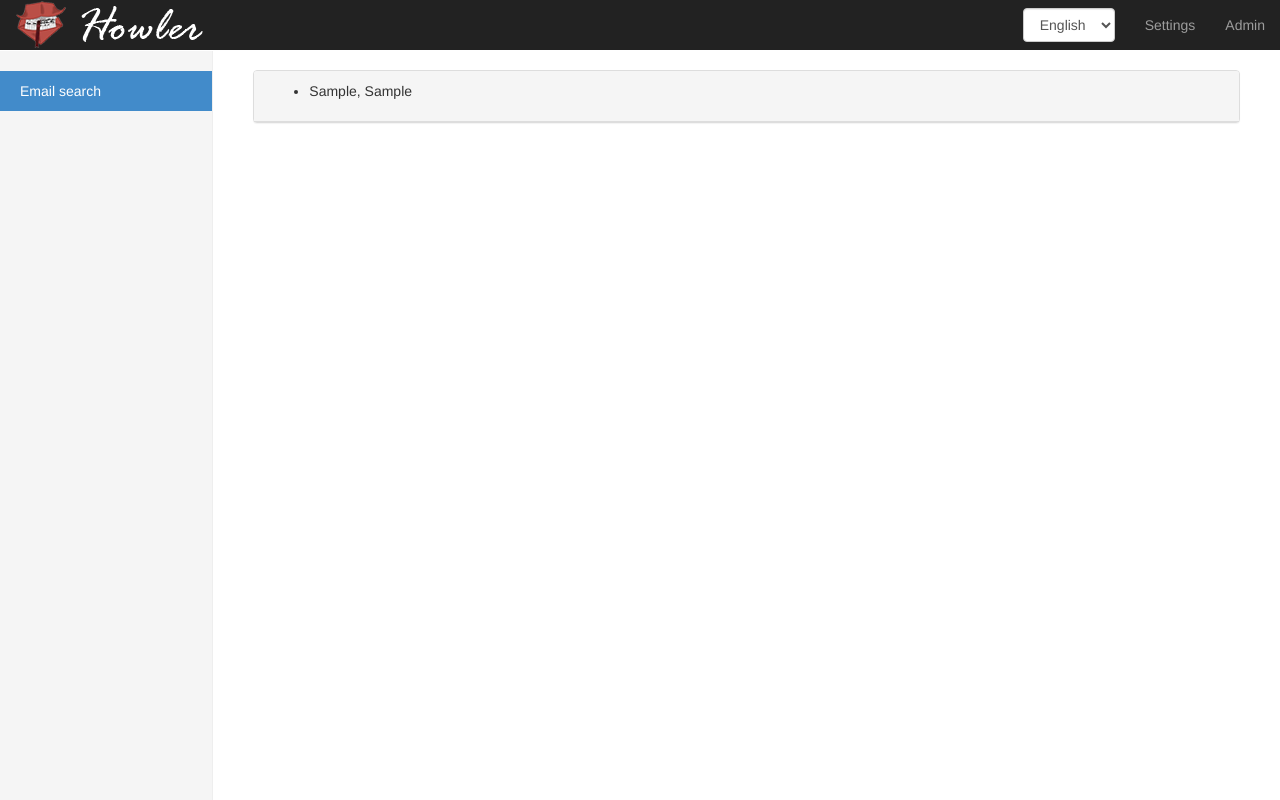
After one commit to Luke31/howler, a Django app: page /synonyms/ in a window 1280 px wide. The commit adds this page. Run offline with Django 3.2, Linux system fonts and the light colour scheme; tables that the repository leaves empty hold one stand-in row (values such as "Sample post"); some libraries are stand-ins or nearby versions.

Commit message:
Synonyms management

```diff
--- a/howler/templates/base.html
+++ b/howler/templates/base.html
@@ -52,7 +52,8 @@
         <div id="navbar" class="navbar-collapse collapse">
             <ul class="nav navbar-nav navbar-right">
                 <!--<li><a href="{% url 'wally:search' %}">Search</a></li>-->
-                <li><a href="#">{% trans "Settings" %}</a></li>
+                <li><a href="{% url 'wally:synonyms' %}">{% trans "Settings" %}</a></li>
+                <li><a href="{% url 'admin:index' %}">{% trans "Admin" %}</a></li>
                 <!--<li><a href="#">Help</a></li>-->
             </ul>
 
--- a/howler/wally_search/models.py
+++ b/howler/wally_search/models.py
@@ -1,3 +1,5 @@
+from django.contrib import admin
+
 from django.db import models
 
 
@@ -10,3 +12,5 @@ class Synonym(models.Model):
 
     def __str__(self):
         return self.synonyms_combo()
+
+admin.site.register(Synonym)
--- /dev/null
+++ b/howler/wally_search/templates/wally/synonyms/index.html
@@ -0,0 +1,26 @@
+{% extends "wally/base_wally.html" %}
+{% load i18n %}
+
+{% block main %}
+    {% if synonym_list %}
+        <div class="panel panel-default">
+            <div class="panel-heading">
+                <div class="row">
+                    <div class='col-md-10'>
+                        <ul>
+                            {% for synonym in synonym_list %}
+                                <li>{{ synonym.synonym_term_a }}, {{ synonym.synonym_term_b }}</li>
+                            {% endfor %}
+                        </ul>
+                    </div>
+                </div>
+            </div>
+        </div>
+    {% else %}
+        <div class="panel panel-warning">
+            <div class="panel-heading">
+                <span class="">{% trans "No synonyms found" %}</span>
+            </div>
+        </div>
+    {% endif %}
+{% endblock %}
--- a/howler/wally_search/urls.py
+++ b/howler/wally_search/urls.py
@@ -13,4 +13,6 @@ urlpatterns = [
     # ex: /wally/5/
     url(r'^(?P<email_id>[0-9]+)/$', views.detail, name='detail'),
 
+    url(r'^synonyms/$', views.IndexView.as_view(), name='synonyms'),
+
 ]
--- a/howler/wally_search/views.py
+++ b/howler/wally_search/views.py
@@ -1,17 +1,21 @@
 from django.shortcuts import render
-from django.http import HttpResponse
+from django.http import HttpResponse, HttpResponseRedirect
+from django.urls import reverse
+from django.views import generic
 from django.template import loader
 from wally.elastic.search import Search
 from datetime import datetime
 from django.utils.translation import ugettext as _
 from django.utils import translation
+from .models import Synonym
 
 
 def search(request):
     user_language = 'ja'
-    #translation.activate(user_language)
-    #request.session[translation.LANGUAGE_SESSION_KEY] = user_language
+    # translation.activate(user_language)
+    # request.session[translation.LANGUAGE_SESSION_KEY] = user_language
     return render(request, 'wally/search.html')
+
 
 web_datetime_format = '%Y/%m/%d %H:%M'
 
@@ -48,7 +52,8 @@ def find(request):
     except KeyError as exc:
         # Redisplay the search form.
         # Translators: The user didn't submit a correct query, a value is missing
-        return render(request, 'wally/search.html', {'error_message': _("Incorrent query: {exception}").format(exception=exc)})
+        return render(request, 'wally/search.html',
+                      {'error_message': _("Incorrent query: {exception}").format(exception=exc)})
     else:
         context = {
             'query': query,
@@ -67,3 +72,12 @@ def detail(request, email_id):
 
     # question = get_object_or_404(Question, pk=question_id)
     return HttpResponse("You're looking at email %s." % email_id)
+
+
+class IndexView(generic.ListView):
+    template_name = 'wally/synonyms/index.html'
+    context_object_name = 'synonym_list'
+
+    def get_queryset(self):
+        """Return all synonyms."""
+        return Synonym.objects.order_by('synonym_term_a')
```
